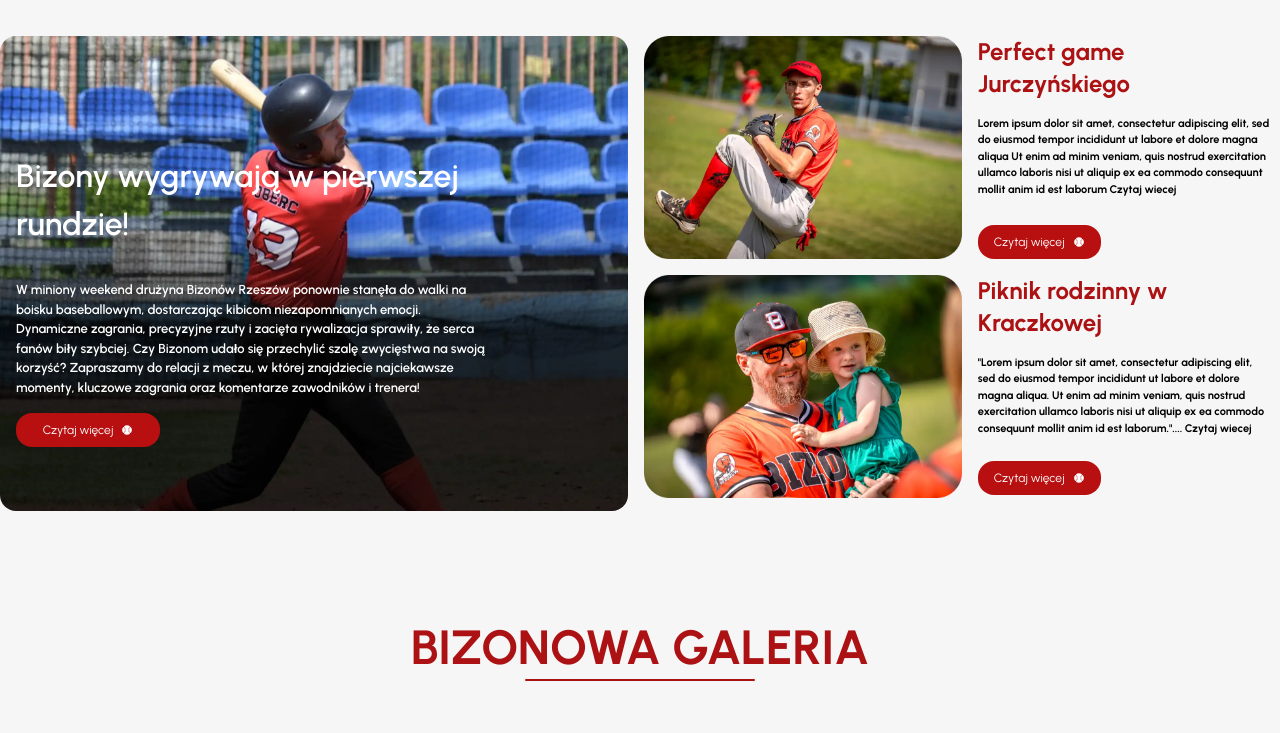
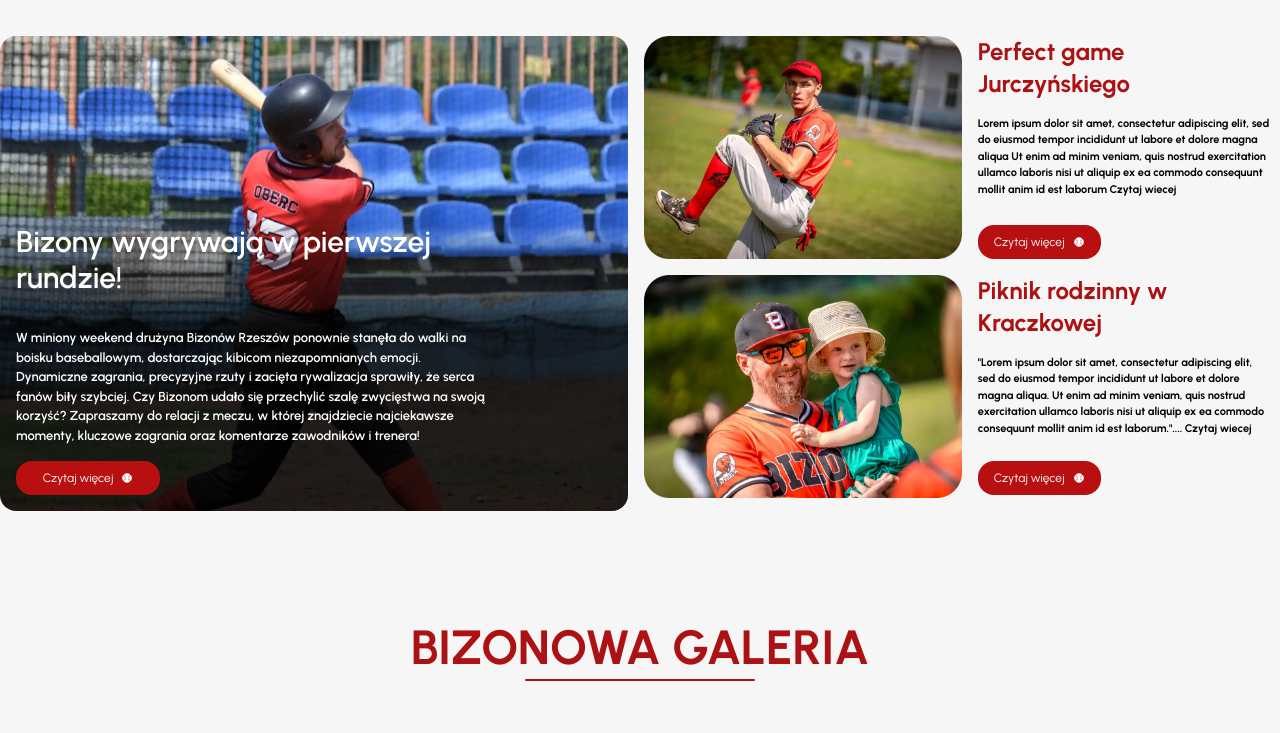
Before and after one commit to jakub-ozog/bizony-rzeszow, a Vue app: page / in a window 1280 px wide. Shown: the part 1760-2493 px from the top of the page. Built offline with nearby package versions, Linux system fonts and the light colour scheme.

Commit message:
chore: change news button links to dynamic router-link in main page

```diff
--- a/src/components/MainNews.vue
+++ b/src/components/MainNews.vue
@@ -14,20 +14,22 @@ const news = ref(newsData)
         alt="news image"
       />
       <div
-        class="static md:absolute bottom-12 flex md:w-3/4 left-4 flex-col text-left justify-center p-2 md:p-0"
+        class="static md:absolute bottom-0 flex md:w-3/4 left-4 flex-col text-left justify-center p-2 md:p-0"
       >
-        <h3 class="text-black md:text-white font-semibold text-[2rem] mt-4 md:mb-4">
+        <h3 class="text-black md:text-white font-semibold text-3xl mt-4 md:mb-4">
           {{ news[0].title }}
         </h3>
         <p class="text-black md:text-white font-semibold text-[0.8125rem] mb-8 mt-4 md:mb-0">
           {{ news[0].description }}
         </p>
+        <router-link :to="news[0].link">
           <button
             class="flex justify-center items-center text-center bg-secondaryRed text-white rounded-2xl py-2 px-4 my-4 w-36"
           >
             <span class="text-[0.75rem] font-normal mr-2"> Czytaj więcej </span
             ><img class="w-3 h-3" src="/src/assets/icons/baseball_ball_icon.svg" />
           </button>
+        </router-link>
       </div>
     </div>
     <div>
@@ -48,12 +50,16 @@ const news = ref(newsData)
             <h3 class="text-primaryRed text-2xl mb-4">{{ item.title }}</h3>
             <p class="pr-0 xl:pr-2 text-[11px]">{{ item.description }}</p>
           </div>
+
+          <router-link :to="item.link">
             <button
               class="flex justify-center items-center text-center bg-secondaryRed text-white rounded-2xl py-2 px-4 my-4"
             >
               <span class="text-[0.75rem] font-normal mr-2"> Czytaj więcej </span
               ><img class="w-3 h-3" src="/src/assets/icons/baseball_ball_icon.svg" />
             </button>
+          </router-link>
+          {{ item.button }}
         </div>
       </div>
     </div>
--- a/src/data/newsData.js
+++ b/src/data/newsData.js
@@ -1,35 +1,41 @@
-import articleImageMain from '@/assets/images/article_1_thumb.webp';
-import articleImageSub1 from '@/assets/images/article_2_thumb.webp';
-import articleImageSub2 from '@/assets/images/article_3_thumb.webp';
+import articleImageMain from '@/assets/images/article_1_thumb.webp'
+import articleImageSub1 from '@/assets/images/article_2_thumb.webp'
+import articleImageSub2 from '@/assets/images/article_3_thumb.webp'
 
 const mainNews = [
   {
     id: 1,
     title: 'Bizony wygrywają w pierwszej rundzie!',
-    description: 'W miniony weekend drużyna Bizonów Rzeszów ponownie stanęła do walki na boisku baseballowym, dostarczając kibicom niezapomnianych emocji. Dynamiczne zagrania, precyzyjne rzuty i zacięta rywalizacja sprawiły, że serca fanów biły szybciej. Czy Bizonom udało się przechylić szalę zwycięstwa na swoją korzyść? Zapraszamy do relacji z meczu, w której znajdziecie najciekawsze momenty, kluczowe zagrania oraz komentarze zawodników i trenera!',
+    description:
+      'W miniony weekend drużyna Bizonów Rzeszów ponownie stanęła do walki na boisku baseballowym, dostarczając kibicom niezapomnianych emocji. Dynamiczne zagrania, precyzyjne rzuty i zacięta rywalizacja sprawiły, że serca fanów biły szybciej. Czy Bizonom udało się przechylić szalę zwycięstwa na swoją korzyść? Zapraszamy do relacji z meczu, w której znajdziecie najciekawsze momenty, kluczowe zagrania oraz komentarze zawodników i trenera!',
     date: '21.06.2025',
     author: '18:00',
     thumb1: articleImageMain,
     isFeatured: true,
+    link: { name: 'postDetail', params: { slug: 'pierwszy-post' } },
   },
   {
     id: 2,
     title: 'Perfect game Jurczyńskiego',
-    description: 'Lorem ipsum dolor sit amet, consectetur adipiscing elit, sed do eiusmod tempor incididunt ut labore et dolore magna aliqua Ut enim ad minim  veniam, quis nostrud exercitation ullamco laboris nisi ut aliquip ex ea  commodo consequunt  mollit anim id est laborum Czytaj wiecej',
+    description:
+      'Lorem ipsum dolor sit amet, consectetur adipiscing elit, sed do eiusmod tempor incididunt ut labore et dolore magna aliqua Ut enim ad minim  veniam, quis nostrud exercitation ullamco laboris nisi ut aliquip ex ea  commodo consequunt  mollit anim id est laborum Czytaj wiecej',
     date: '21.06.2025',
     author: '18:00',
     thumb2: articleImageSub1,
     isFeatured: false,
+    link: { name: 'postDetail', params: { slug: 'drugi-post' } },
   },
   {
     id: 3,
     title: 'Piknik rodzinny w Kraczkowej',
-    description: '"Lorem ipsum dolor sit amet, consectetur adipiscing elit, sed do eiusmod tempor incididunt ut labore et dolore magna aliqua. Ut enim ad minim  veniam, quis nostrud exercitation ullamco laboris nisi ut aliquip ex ea  commodo consequunt  mollit anim id est laborum.".... Czytaj wiecej',
+    description:
+      '"Lorem ipsum dolor sit amet, consectetur adipiscing elit, sed do eiusmod tempor incididunt ut labore et dolore magna aliqua. Ut enim ad minim  veniam, quis nostrud exercitation ullamco laboris nisi ut aliquip ex ea  commodo consequunt  mollit anim id est laborum.".... Czytaj wiecej',
     date: '21.06.2025',
     author: '18:00',
     thumb3: articleImageSub2,
     isFeatured: false,
-  }
-];
+    link: { name: 'postDetail', params: { slug: 'trzeci-post' } },
+  },
+]
 
-export default mainNews;
+export default mainNews
```
Lines whose indentation alone changed are shown as unchanged.
